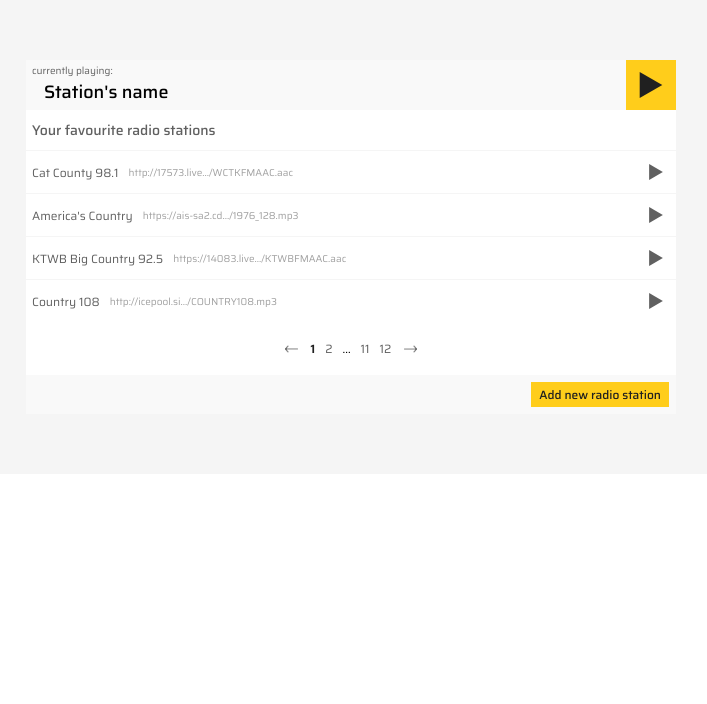
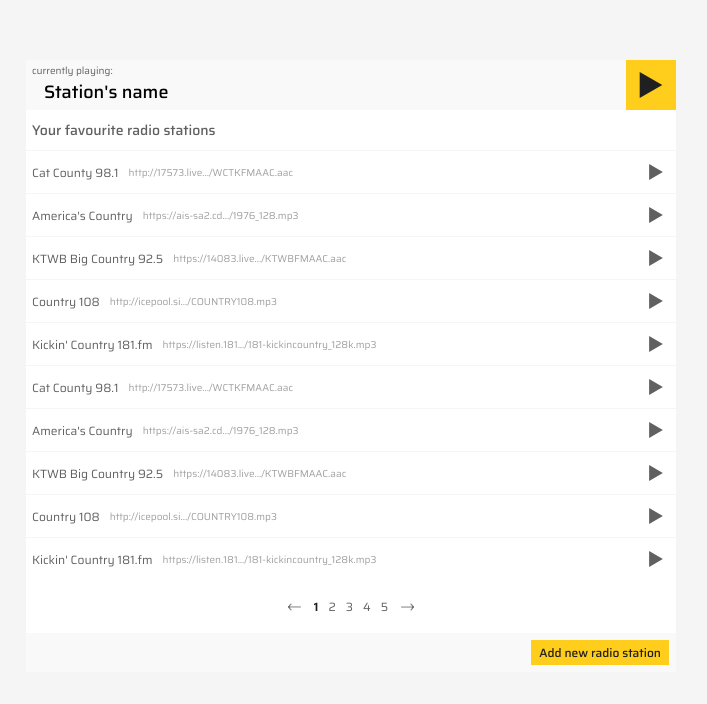
Before and after one commit to monikahenschke/radio-app-react, a React (Create React App) app: page / in a window 1280 px wide. Shown: the top 704 px of the page, without its empty margins (289-996 px from the left). Built offline with nearby package versions, Linux system fonts and the light colour scheme.

Commit message:
set 10 stations per page

```diff
--- a/src/containers/Content.jsx
+++ b/src/containers/Content.jsx
@@ -36,7 +36,7 @@ const Content = (props) => {
           ))}
       </StationsList>
       <Pagination
-        itemsPerPage={4}
+        itemsPerPage={10}
         listOfItems={radioStationsListLS}
         setItemsListCurrentlyShown={setStationsListCurrentlyShown}
       />
```
